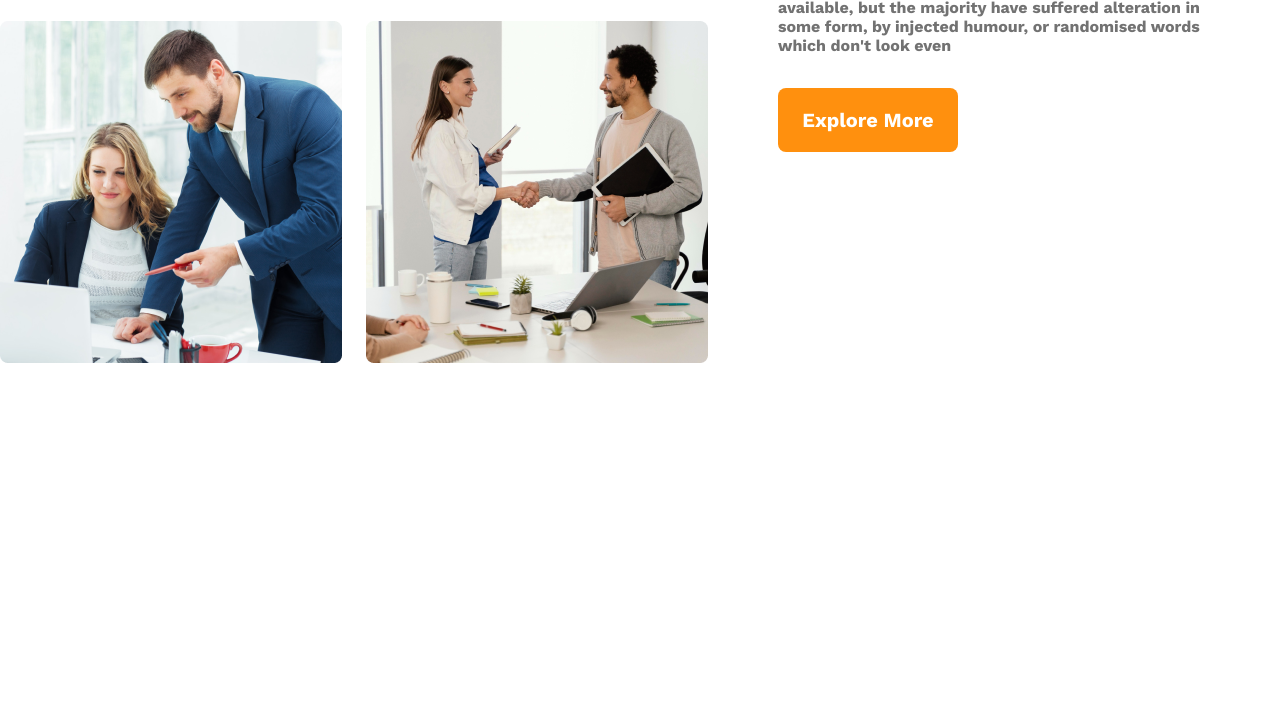
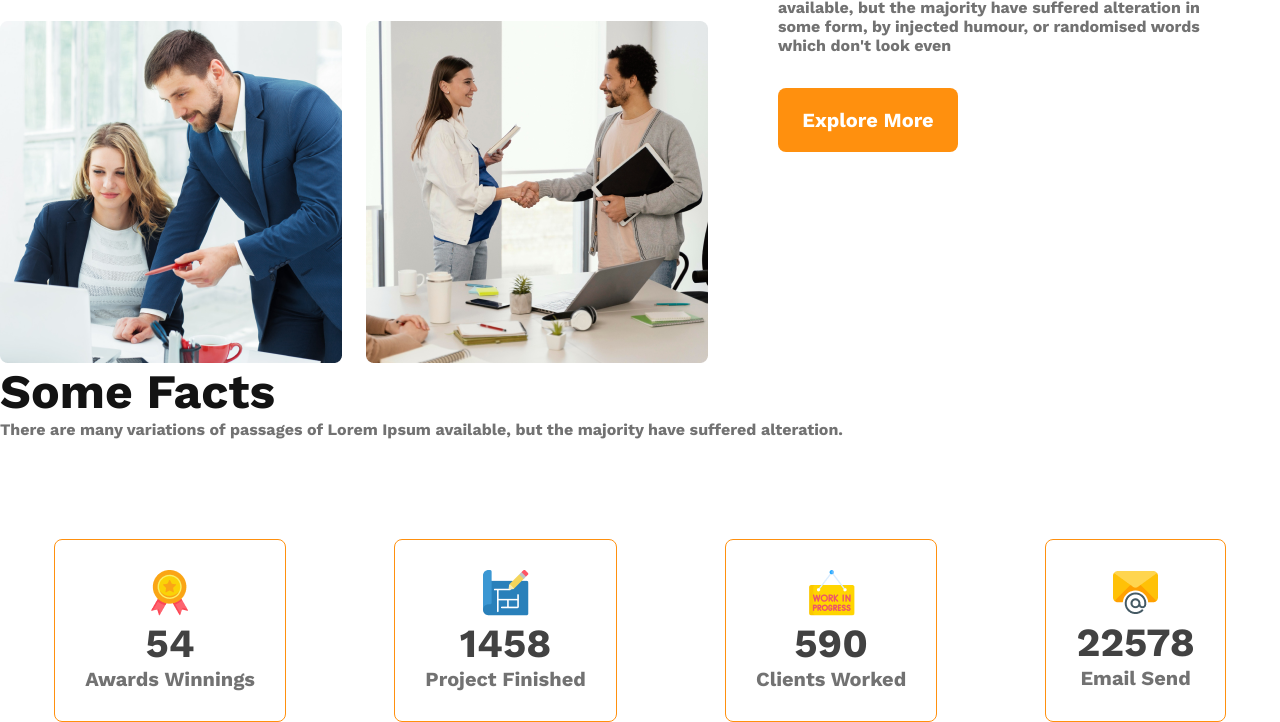
Before and after one commit to munia121/g3-architects-project, a plain HTML site: page index.html in a window 1280 px wide. Shown: the part 1427-2149 px from the top of the page. Before the commit the page ends 1790 px from the top, so only its background shows below. Drawn offline with nearby package versions, Linux system fonts and the light colour scheme.

Commit message:
finished facts

```diff
--- a/index.html
+++ b/index.html
@@ -9,7 +9,7 @@
 <body>
     <header>
         <nav>
-            <h1 class="nav-title">G3 Architects</h1>
+            <h1 class="section-title">G3 Architects</h1>
             <ul>
                 <li><a href="">Home</a></li>
                 <li><a href="">About</a></li>
@@ -43,6 +43,37 @@
                 <button class="primary-btn">Explore More</button>
             </div>
         </section>
+        <!-- ********8features section********** -->
+        <section class="features">
+
+        </section>
+        <!--****facts container**** -->
+        <section class="facts">
+            <h3 class="section-title some-facts">Some Facts</h3>
+            <p class="text-light-gray facts-p">There are many variations of passages of Lorem Ipsum available, but the majority have suffered alteration.</p>
+            <div class="facts-card-container">
+                <div class="card">
+                    <img src="image/images/icons/ribon.png" alt="">
+                    <h2 class="card-stats">54</h2>
+                    <p class="card-title text-light-gray">Awards Winnings</p>
+                </div>
+                <div class="card">
+                    <img src="image/images/icons/projects.png" alt="">
+                    <h2 class="card-stats">1458</h2>
+                    <p class="card-title text-light-gray">Project Finished</p>
+                </div>
+                <div class="card">
+                    <img src="image/images/icons/customers.png" alt="">
+                    <h2 class="card-stats">590</h2>
+                    <p class="card-title text-light-gray">Clients Worked</p>
+                </div>
+                <div class="card">
+                    <img src="image/images/icons/email.png" alt="">
+                    <h2 class="card-stats">22578</h2>
+                    <p class="card-title text-light-gray">Email Send</p>
+                </div>
+            </div>
+        </section>
     </main>
 
     <footer>
--- a/style/style.css
+++ b/style/style.css
@@ -6,12 +6,10 @@
     margin: 0;
     padding: 0;
 }
-
 .text-light-gray{
     color: #727272;
 
 }
-
 .primary-btn{
     width: 180px;
     height: 64px;
@@ -23,15 +21,17 @@
     margin-top: 33px;
     border: none;
 }
+.section-title{
+    color:#131313;
+    font-size: 3rem;
+    font-weight: 700;
+}
 /* header styles */
 header{
     background: rgba(255, 144, 14, 0.10);
     padding: 50px 240px;
 }
-.nav-title{
-    font-size: 3rem;
-    font-weight: 700;
-}
+
 nav{
     display: flex;
     justify-content: space-between;
@@ -101,6 +101,30 @@ main{
     color: #FF900E;
     font-weight: 700;
 }
+.facts{
+    /* width: 542px; */
+}
+.facts-card-container {
+    margin-top: 100px;
+    display: flex;
+    justify-content: space-around;
+}
+.facts-card-container .card{
+    border-radius: 8px;
+    border: 1px solid #FF900E;
+    text-align: center;
+    padding: 30px 30px;
+
+
+}
+.facts-card-container .card-stats{
+    font-size: 2.5rem;
+    color: #424242;
+}
+.facts-card-container .card-title{
+    font-weight: 600;
+    font-size: 1.25rem;
+}
 
 
 
@@ -109,7 +133,7 @@ main{
     header{
         padding: 20px;
     }
-    nav , .teams-container{
+    nav , .teams-container, .facts-card-container{
         flex-direction: column;
 
     }
@@ -119,9 +143,16 @@ main{
     .teams-img-continer{
         grid-template-columns: 1fr;
     }
-    .teams-contant{
+    .teams-contant, .facts-card-container{
         padding-right: 20px;
         padding-left: 10px;
+    }
+    .facts-card-container{
+        gap: 20px;
+    }
+    .some-facts,.facts-p{
+        text-align: center;
+        margin-top: 30px;
     }
 }
 
```
